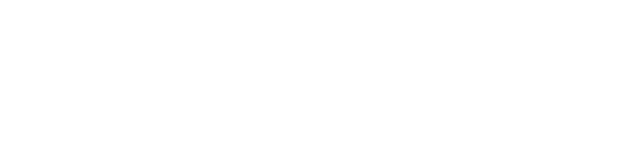
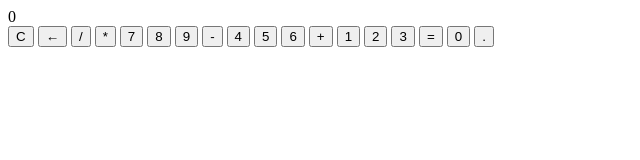
Before and after one commit to pablosnhz/mi-calculadora, a plain HTML site: page calculadora/index.html in a window 1280 px wide. Shown: the whole page, without its empty margins (0-640 px from the left). Drawn offline with Linux system fonts and the light colour scheme.

Commit message:
contenido html

```diff
--- a/calculadora/index.html
+++ b/calculadora/index.html
@@ -6,6 +6,26 @@
     <title>Calculadora</title>
 </head>
 <body>
-
+    <div class="calculadora">
+        <div class="pantalla">0</div>
+        <button id="c" class="btn">C</button>
+        <button id="borrar" class="btn">←</button>
+        <button class="btn">/</button>
+        <button class="btn">*</button>
+        <button class="btn">7</button>
+        <button class="btn">8</button>
+        <button class="btn">9</button>
+        <button class="btn">-</button>
+        <button class="btn">4</button>
+        <button class="btn">5</button>
+        <button class="btn">6</button>
+        <button class="btn">+</button>
+        <button class="btn">1</button>
+        <button class="btn">2</button>
+        <button class="btn">3</button>
+        <button id="igual" class="btn">=</button>
+        <button id="cero" class="btn">0</button>
+        <button class="btn">.</button>
+    </div>
 </body>
 </html>
```
